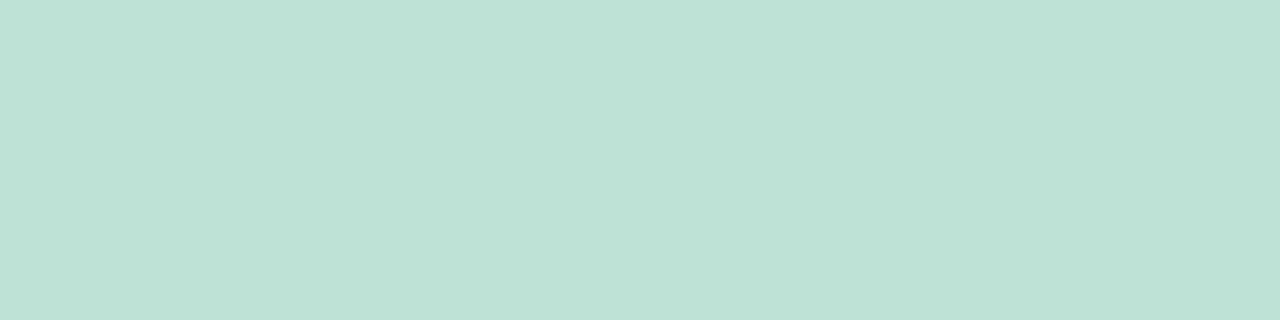
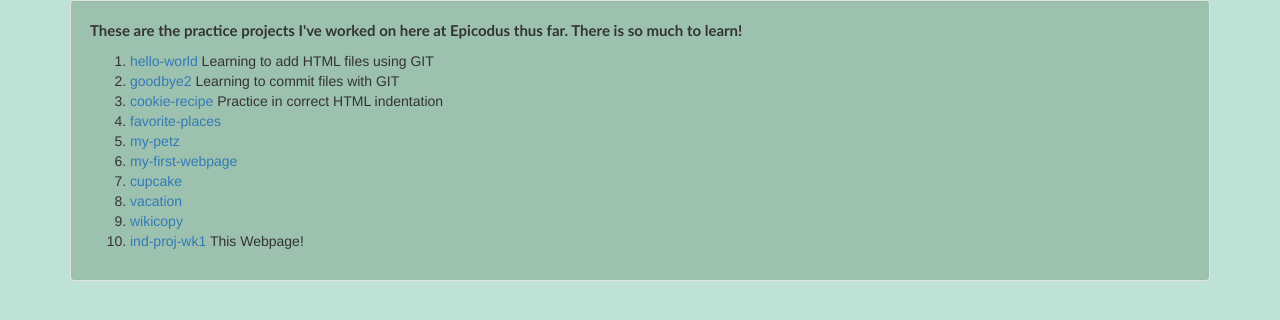
Before and after one commit to travenomenon/ind-proj-wk1, a plain HTML site: page projects.html in a window 1280 px wide. Drawn offline with Linux system fonts and the light colour scheme.

Commit message:
add all current github projects to projects page and link to their respective repos

```diff
--- a/projects.html
+++ b/projects.html
@@ -11,6 +11,25 @@
 
     <div class="container">
 
+      <div class="well">
+
+        <p><strong>These are the practice projects I've worked on here at Epicodus thus far.  There is so much to learn!</strong></p>
+        <ol>
+          <li><a href="https://github.com/travenomenon/hello-world.git">hello-world</a> Learning to add HTML files using GIT</li>
+          <li><a href="https://github.com/travenomenon/goodbye2.git">goodbye2</a> Learning to commit files with GIT</li>
+          <li><a href="https://github.com/travenomenon/cookie-recipe.git">cookie-recipe</a> Practice in correct HTML indentation</li>
+          <li><a href="https://github.com/travenomenon/favorite-places.html.git">favorite-places</a> </li>
+          <li><a href="https://github.com/travenomenon/my-petz.git">my-petz</a> </li>
+          <li><a href="https://github.com/travenomenon/my-first-webpage.git">my-first-webpage</a> </li>
+          <li><a href="https://github.com/travenomenon/cupcake.html.git">cupcake</a> </li>
+          <li><a href="https://github.com/travenomenon/vacation.git">vacation</a> </li>
+          <li><a href="https://github.com/travenomenon/wikicopy.git">wikicopy</a> </li>
+          <li><a href="https://github.com/travenomenon/ind-proj-wk1.git">ind-proj-wk1</a> This Webpage!</li>
+
+        </ol>
+
+      </div>
+
 
 
     </div>
```
